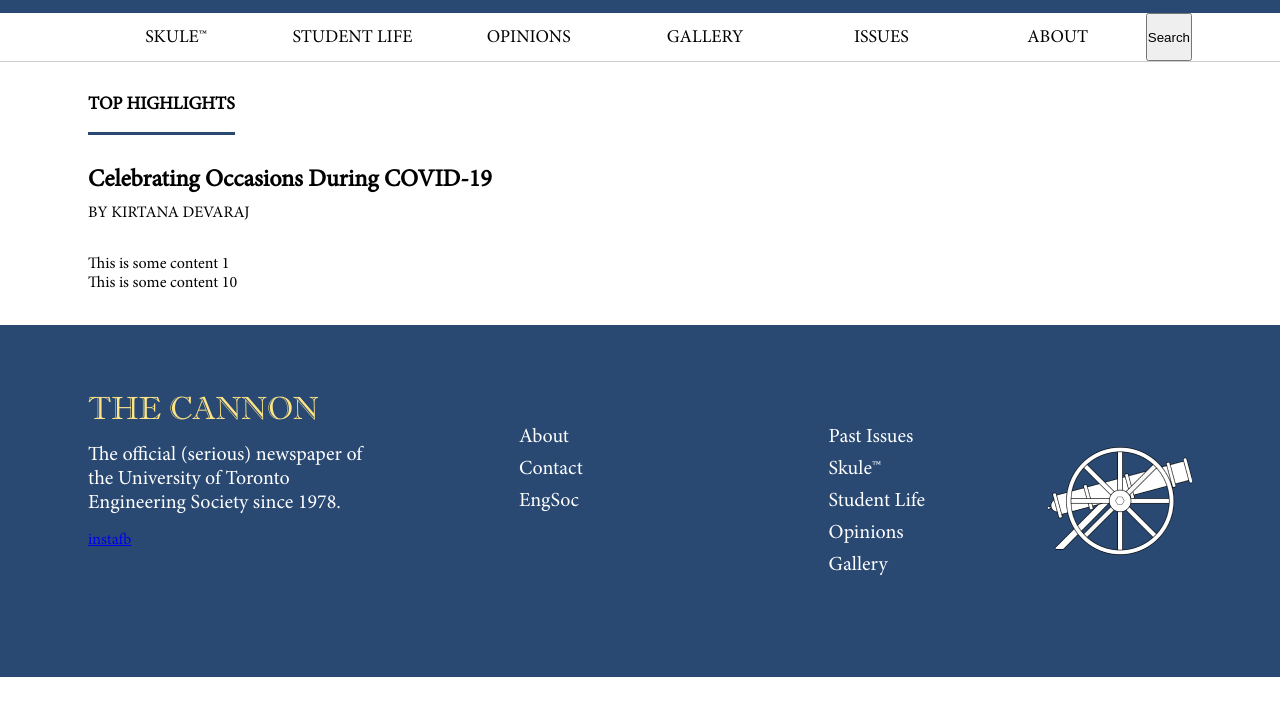
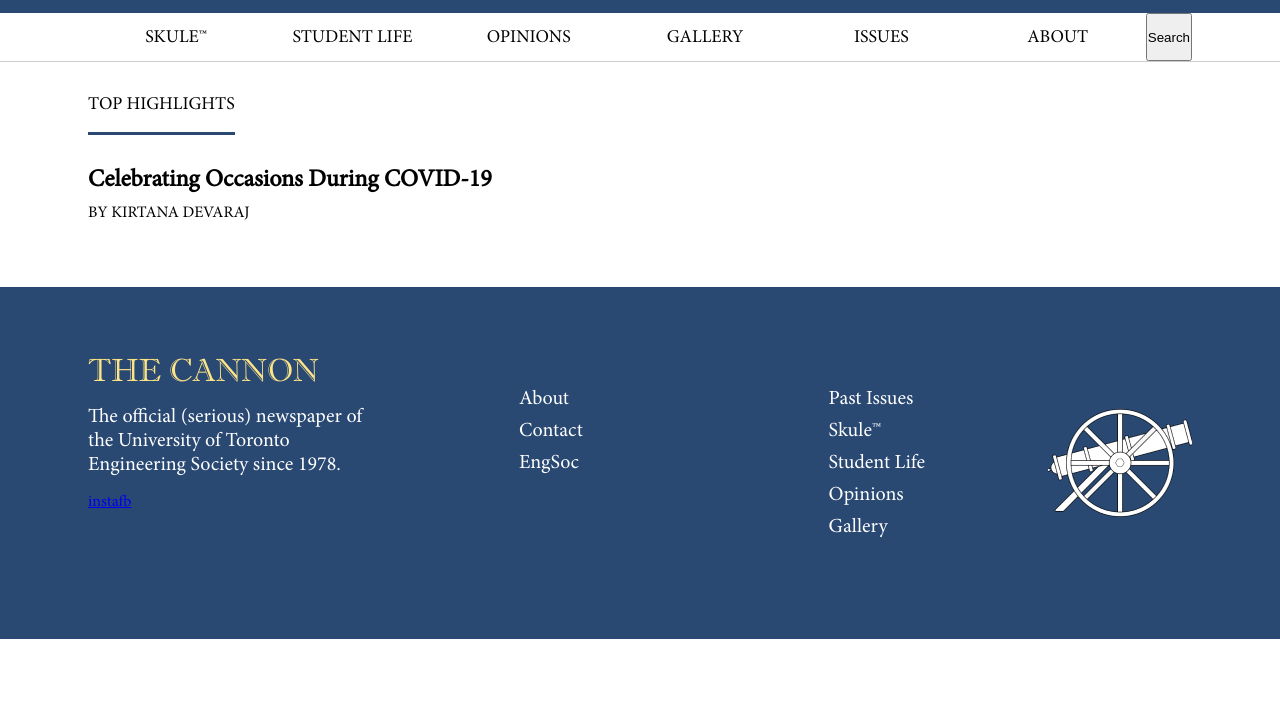
Before and after one commit to gliu20/cannon, a Gatsby site: page / in a window 1280 px wide. Shown: the part 99-800 px from the top of the page. Built offline with nearby package versions, Linux system fonts and the light colour scheme; Gatsby itself is replaced by a stand-in of ours.

Commit message:
keep implementation details hidden

```diff
--- a/src/components/card.jsx
+++ b/src/components/card.jsx
@@ -30,17 +30,18 @@
             break;
     }
 
+    const subtitleEle = subtitle ? <p className="card__subtitle">{subtitle}</p> : ''
+    const headerEle = title || subtitle ?
+        <header className="card__header">
+            {titleEle}
+            {subtitleEle}
+        </header> : ''
+
     return (
         <Link to={to} className="card__wrapper">
             <article className="card card--link">
                 {media}
-                {
-                    title || subtitle ?
-                        <header className="card__header">
-                            {titleEle}
-                            {subtitle ? <p className="card__subtitle">{subtitle}</p> : ''}
-                        </header> : ''
-                }
+                {headerEle}
                 <div className="card__content">
                     {children}
                 </div>
--- a/src/components/section.jsx
+++ b/src/components/section.jsx
@@ -2,13 +2,43 @@
 
 import "../styles/section.scss"
 
-const Section = ({ title, children, description }) => {
+const Section = ({ level, title, children, description }) => {
+    let titleEle;
+
+    switch (level) {
+        case 1:
+            titleEle = <h1 className="section__title">{title}</h1>;
+            break;
+        case 2:
+            titleEle = <h2 className="section__title">{title}</h2>;
+            break;
+        case 3:
+            titleEle = <h3 className="section__title">{title}</h3>;
+            break;
+        case 4:
+            titleEle = <h4 className="section__title">{title}</h4>;
+            break;
+        case 5:
+            titleEle = <h5 className="section__title">{title}</h5>;
+            break;
+        case 6:
+            titleEle = <h6 className="section__title">{title}</h6>;
+            break;
+        default:
+            titleEle = <p className="section__title">{title}</p>;
+            break;
+    }
+
+    const descriptionEle = description ? <p className="section__description">{description}</p> : ''
+    const headerEle = title || description ?
+        <header className="section__header">
+            {titleEle}
+            {descriptionEle}
+        </header> : ''
+
     return (
         <section className="section">
-            <header className="section__header">
-                {title}
-                {description}
-            </header>
+            {headerEle}
             <div className="section__content">
                 {children}
             </div>
--- a/src/pages/index.js
+++ b/src/pages/index.js
@@ -6,18 +6,15 @@
 const IndexPage = () => {
   return (
     <Layout pageTitle="Hello">
-      <Section title={
-        <h2 className="section__title">Top Highlights</h2>
-      }>
+      <Section title="Top Highlights">
       <Card
         level={3}
         title="Celebrating Occasions During COVID-19"
         subtitle="By Kirtana Devaraj"
+        to="/"
       ></Card>
-        <p>This is some content 1</p>
-        <p>This is some content 10</p>
     </Section>
-    </Layout>
+    </Layout >
   )
 }
 
```
Lines whose indentation alone changed are shown as unchanged.
